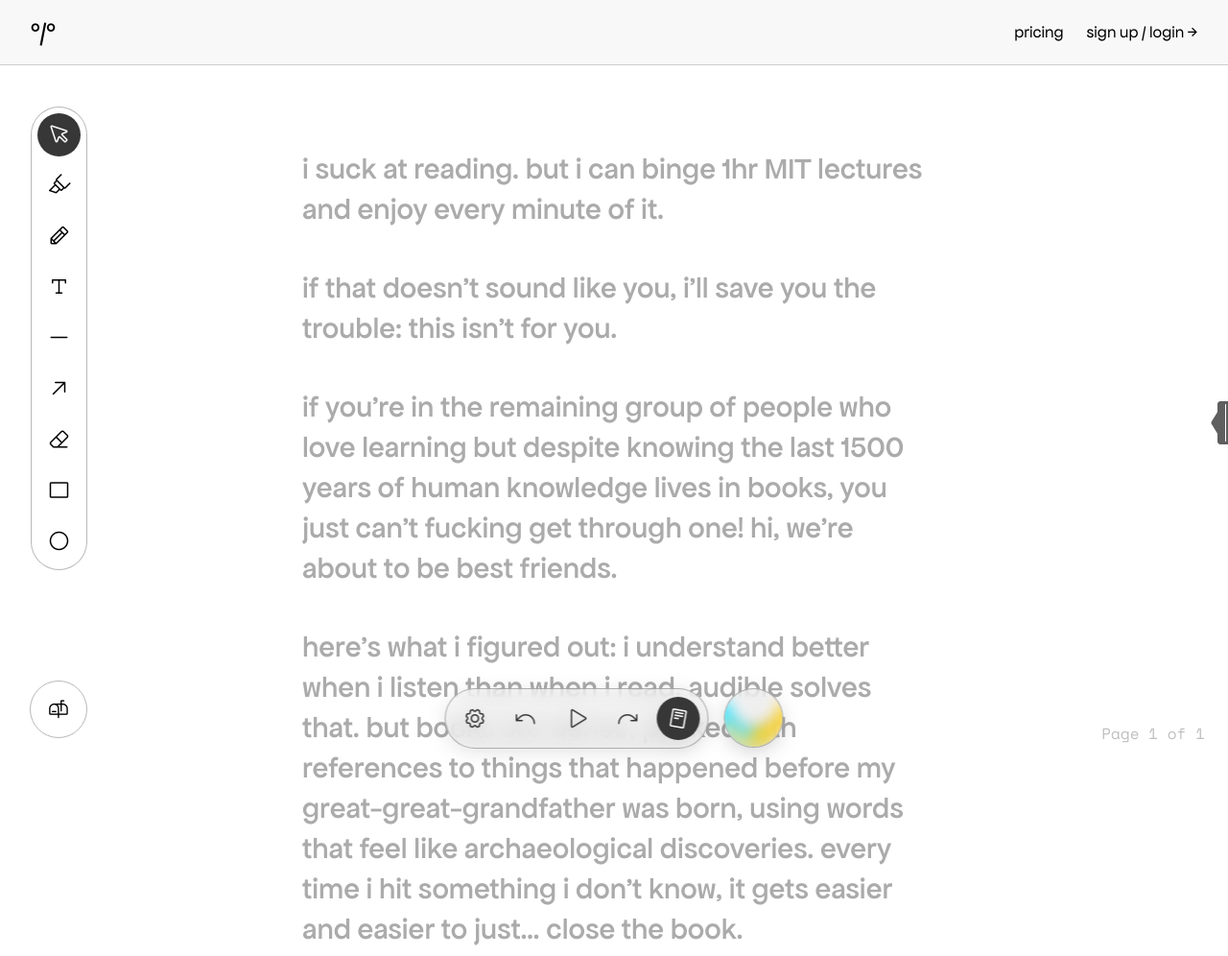
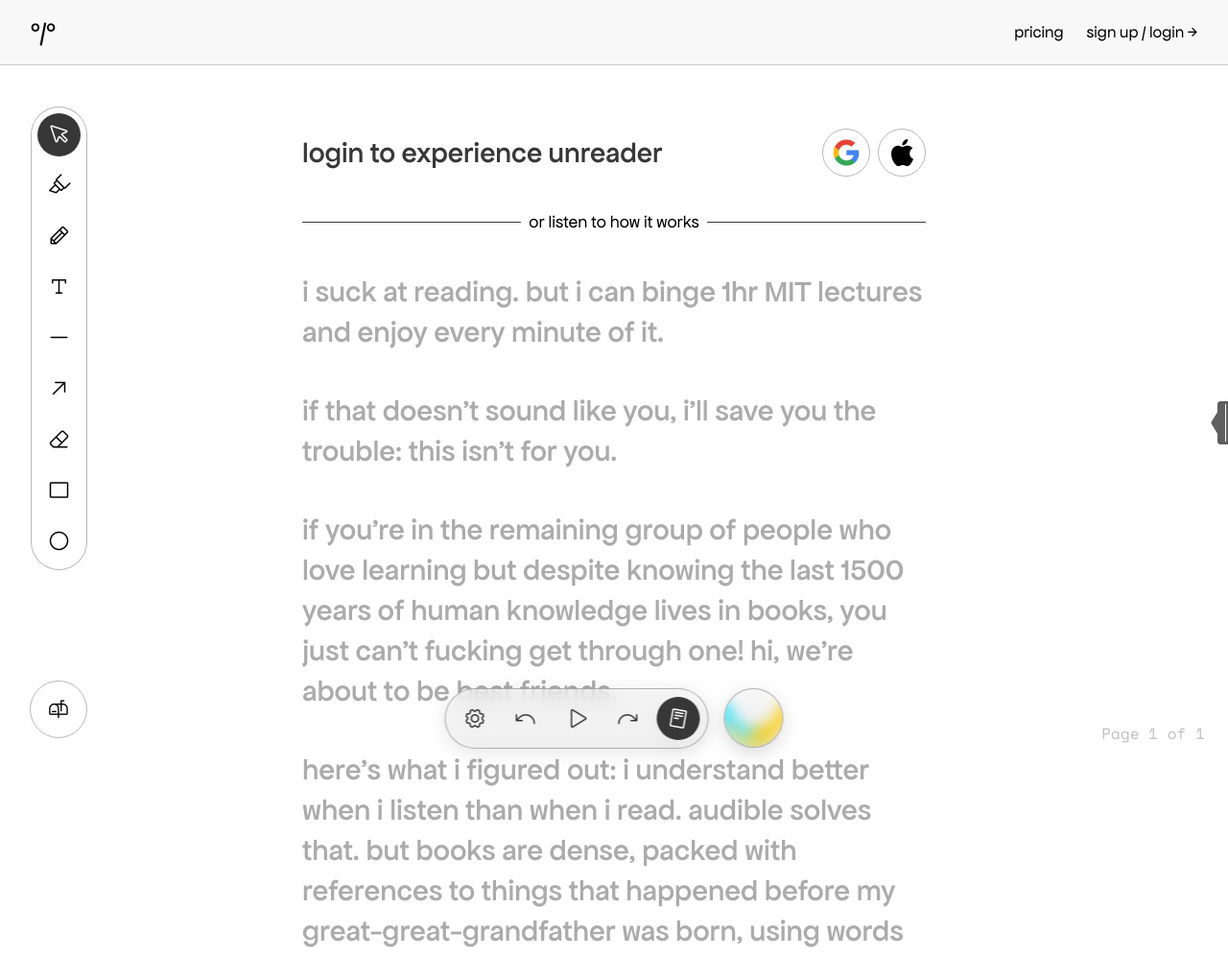
Before and after one commit to unlikefraction/unreader-frontend, a website built with Vite: page index.html in a window 1280 px wide. Shown: the top 996 px of the page at 96% size. Built offline with nearby package versions, Linux system fonts and the light colour scheme; some packages are replaced by stand-ins of ours; no server answers.

Commit message:
added login in landing page

```diff
--- a/index.html
+++ b/index.html
@@ -49,6 +49,22 @@
       </nav>
     </div>
     <div class="main landing">
+      <div class="topSectionLoginLanding">
+        <div class="loginLanding">
+          <h2>login to experience unreader</h2>
+          <div class="ctaLoginHome">
+            <button class="buttonLogin buttonloginGoogle" type="button" onclick="openGooglePopup()" aria-label="Continue with Google"><img src="/assets/googleLogo.webp" alt="Google"></button>
+            <button class="buttonLogin buttonloginApple" type="button" onclick="loginWithApple()" aria-label="Continue with Apple"><img src="/assets/appleLogo.webp" alt="Apple"></button>
+          </div>
+        </div>
+
+        <div class="lineLanding">
+          <div class="lineOr"></div>
+          <span class="orText">or listen to how it works</span>
+          <div class="lineOr"></div>
+        </div>
+      </div>
+
       <div class="bottomControl">
         <div class="controls">
           <div class="settings control">
@@ -195,6 +211,7 @@
     <script type="module" src="./src/utils.js"></script>
     <script type="module" src="./src/analytics.js"></script>
     <script type="module" src="./src/apiUrls.js"></script>
+    <script type="module" src="./src/authorization/login.js"></script>
     <script type="module" src="/src/audio/main.js"></script>
     <script type="module" src="/src/whiteboard/main-drawing-tools.js"></script>
     <script type="module" src="/src/keyboard.js"></script>
--- a/src/styles/style.css
+++ b/src/styles/style.css
@@ -1367,3 +1367,86 @@ body.drawing-mode * { cursor: crosshair !important; }
 .onboardingInterfaceDetailed{
   display: none;
 }
+
+
+.topSectionLoginLanding{
+  position: relative;
+  left: 50%;
+  transform: translateX(-50%);
+  display: flex;
+  flex-direction: column;
+  margin-top: 8rem;
+  align-items: center;
+  justify-content: center;
+  width: 650px;
+}
+
+.loginLanding{
+  display: flex;
+  width: 100%;
+  justify-content: space-between;
+  align-items: center;
+}
+
+.loginLanding h2{
+  font-size: 30px;
+  font-weight: 500;
+  color: #373737;
+}
+
+.ctaLoginHome{
+  display: flex;
+  gap: 8px;
+}
+
+.ctaLoginHome button{
+  display: flex;
+  align-items: center;
+  justify-content: center;
+  background: none;
+  border: 1px solid #B7B7B7;
+  border-radius: 50%;
+  padding: 11px;
+  width: 50px;
+  height: 50px;
+  transition: 0.1s all;
+  cursor: pointer;
+}
+
+.ctaLoginHome button:hover{
+  background: #f9f9f9;
+}
+
+.ctaLoginHome button img{
+  width: 28px;
+  height: 28px;
+}
+
+.ctaLoginHome .buttonloginApple img{
+  width: 23px;
+}
+
+
+.lineLanding{
+  display: flex;
+  gap: 8px;
+  align-items: center;
+  justify-content: center;
+  margin-top: 36px;
+  margin-bottom: -120px;
+  width: 100%;
+}
+
+.lineLanding .lineOr{
+  flex: 1 1 0;
+  border-radius: 100px;
+  height: 1px;
+  background: #373737;
+}
+
+.lineLanding .orText{
+  flex: 0 0 auto;
+  white-space: nowrap;
+  font-size: 18px;
+  font-weight: 300;
+}
```
Also changed, not shown: public/assets/appleLogo.webp (added), public/assets/googleLogo.webp (added).
